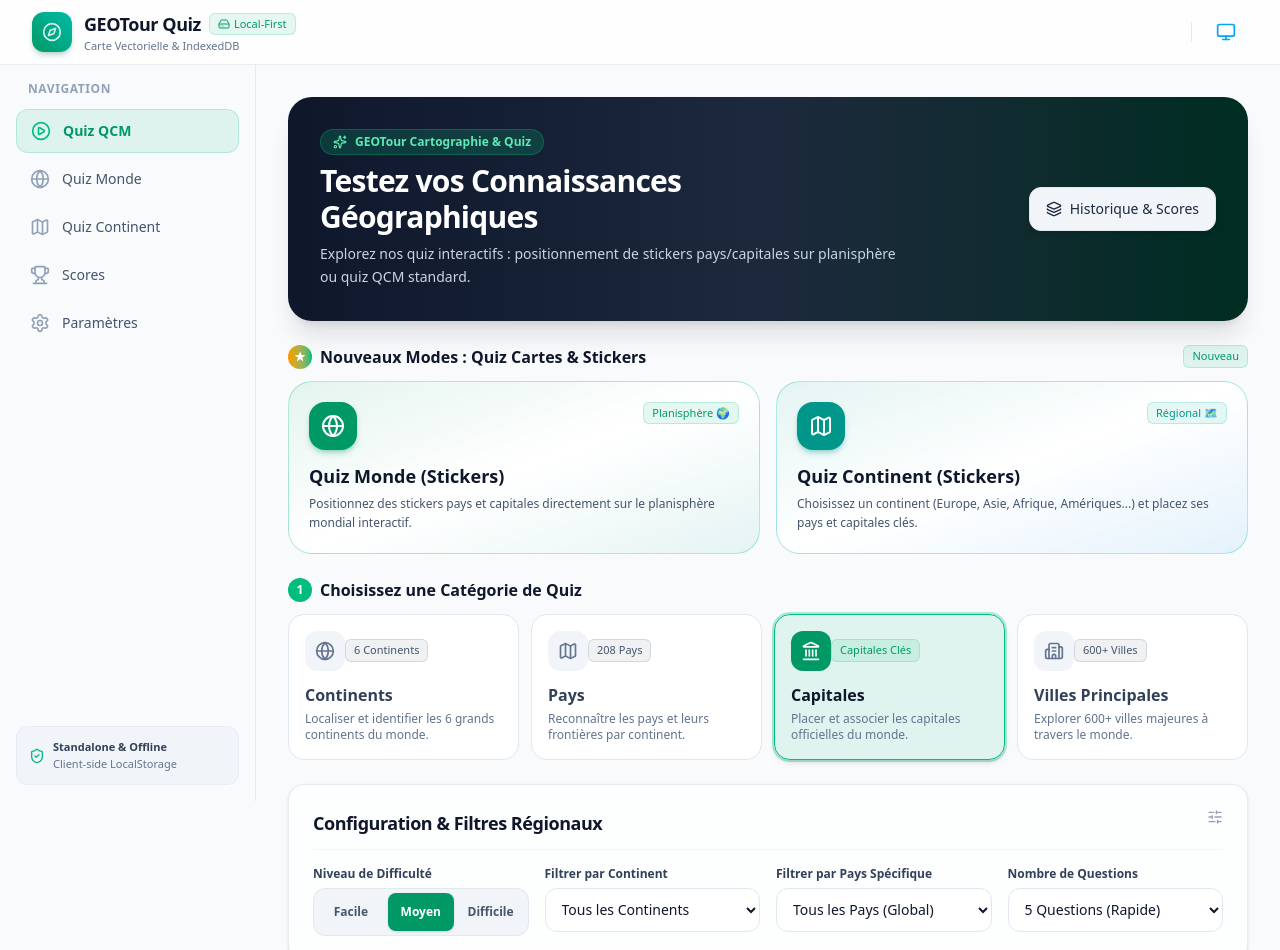
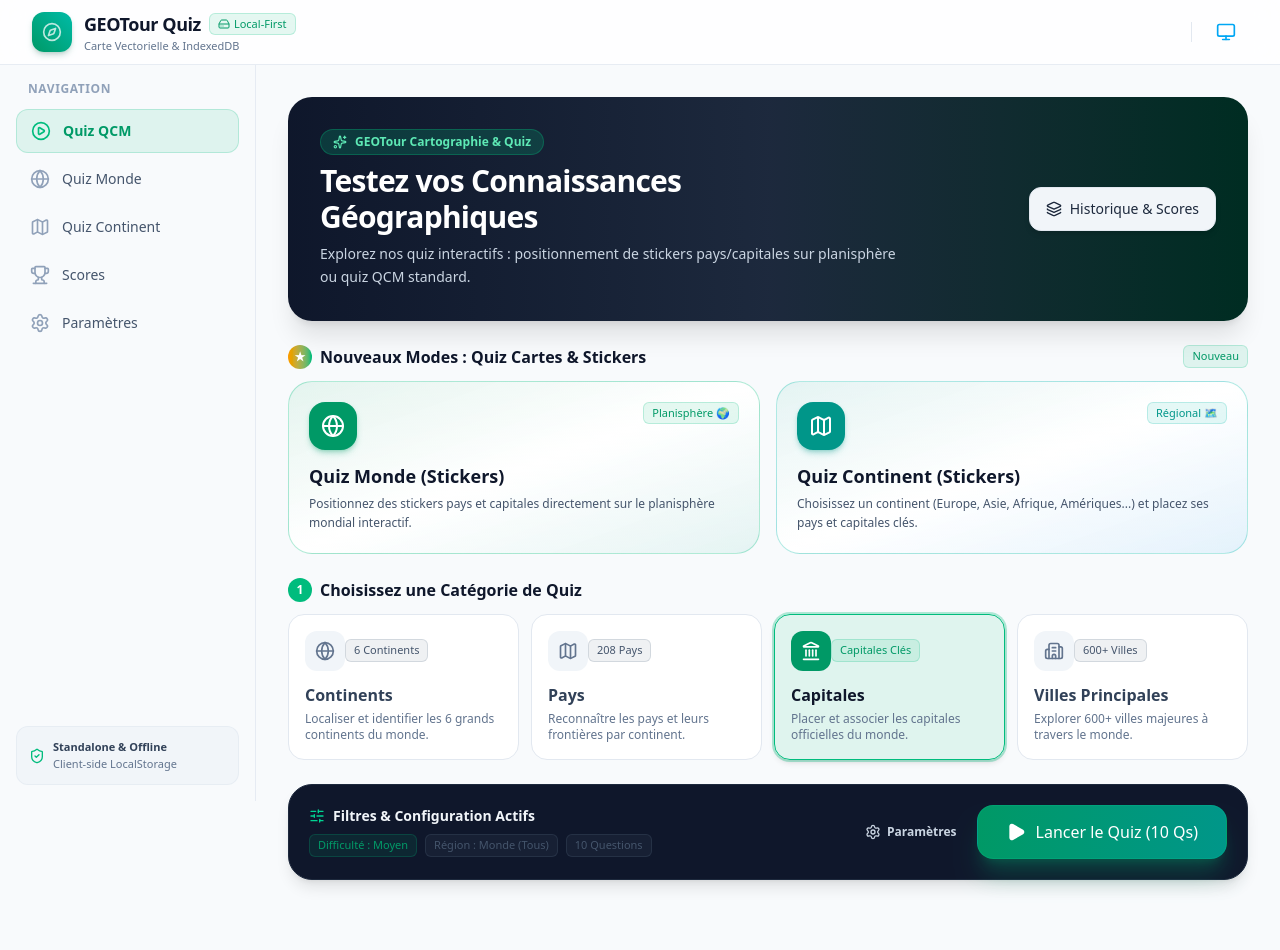
Before and after one commit to vyncce/GeoTour, a Next.js app: page / in a window 1280 px wide. Shown: the top 950 px of the page. After the commit the page ends 912 px from the top, so only its background shows below. Built offline with nearby package versions, Linux system fonts and the light colour scheme; what world-atlas would draw is missing.

Commit message:
feat: déplacer la configuration et les filtres régionaux dans les paramètres

```diff
--- a/src/app/page.tsx
+++ b/src/app/page.tsx
@@ -22,6 +22,10 @@ const INITIAL_PREFERENCES: UserPreferences = {
   compactMode: false,
   notificationsEnabled: true,
   autoSaveInterval: 30,
+  difficulty: 'medium',
+  selectedContinent: '',
+  selectedCountry: '',
+  questionCount: 10,
 };
 
 const INITIAL_APP_STATE: AppState = {
@@ -108,8 +112,10 @@ export default function Home() {
       {/* 1. QUIZ HUB SCREEN */}
       {screenMode === 'hub' && (
         <QuizHub
+          preferences={preferences}
           onStartQuiz={handleStartQuiz}
           onOpenStats={() => setScreenMode('stats')}
+          onOpenSettings={() => setScreenMode('settings')}
           onOpenWorldQuiz={() => setScreenMode('quiz-world')}
           onOpenContinentQuiz={() => setScreenMode('quiz-continent')}
         />
--- a/src/components/features/SettingsPanel.tsx
+++ b/src/components/features/SettingsPanel.tsx
@@ -4,7 +4,9 @@ import React, { useRef } from 'react';
 import { Card } from '@/components/ui/Card';
 import { Button } from '@/components/ui/Button';
 import { UserPreferences, AppState } from '@/types/storage';
-import { Download, Upload, RotateCcw, ShieldCheck } from 'lucide-react';
+import { DifficultyLevel } from '@/types/geo';
+import { CONTINENTS_DATA, getAllCountries } from '@/data/geoDataset';
+import { Download, Upload, RotateCcw, ShieldCheck, SlidersHorizontal } from 'lucide-react';
 
 export interface SettingsPanelProps {
   preferences: UserPreferences;
@@ -22,6 +24,7 @@ export const SettingsPanel: React.FC<SettingsPanelProps> = ({
   onResetState,
 }) => {
   const fileInputRef = useRef<HTMLInputElement>(null);
+  const countriesList = getAllCountries();
 
   const handleExport = () => {
     const dataStr = 'data:text/json;charset=utf-8,' + encodeURIComponent(JSON.stringify(appState, null, 2));
@@ -60,9 +63,102 @@ export const SettingsPanel: React.FC<SettingsPanelProps> = ({
           Paramètres &amp; Gestion Locale
         </h2>
         <p className="text-xs sm:text-sm text-slate-500 dark:text-slate-400">
-          Préférences utilisateur et sauvegarde des données LocalStorage
+          Préférences utilisateur, filtres par défaut des quiz et sauvegarde locale
         </p>
       </div>
+
+      {/* 1. Configuration & Regional Filters Card */}
+      <Card
+        title="Configuration &amp; Filtres Régionaux"
+        description="Personnalisez la difficulté par défaut et les filtres géographiques des quiz"
+        headerAction={<SlidersHorizontal className="h-4 w-4 text-emerald-500" />}
+      >
+        <div className="grid grid-cols-1 sm:grid-cols-2 lg:grid-cols-4 gap-4">
+          {/* Difficulty Level */}
+          <div>
+            <label className="block text-xs font-semibold text-slate-700 dark:text-slate-300 mb-1.5">
+              Niveau de Difficulté
+            </label>
+            <div className="grid grid-cols-3 gap-1 p-1 bg-slate-100 dark:bg-slate-850 rounded-xl border border-slate-200 dark:border-slate-800">
+              {(['easy', 'medium', 'hard'] as DifficultyLevel[]).map((lvl) => (
+                <button
+                  key={lvl}
+                  type="button"
+                  onClick={() => onUpdatePreferences({ difficulty: lvl })}
+                  className={`min-h-9.5 py-1 text-xs font-semibold rounded-lg capitalize transition-all ${
+                    (preferences.difficulty || 'medium') === lvl
+                      ? 'bg-emerald-600 text-white shadow-sm'
+                      : 'text-slate-600 dark:text-slate-400 hover:text-slate-900'
+                  }`}
+                >
+                  {lvl === 'easy' ? 'Facile' : lvl === 'medium' ? 'Moyen' : 'Difficile'}
+                </button>
+              ))}
+            </div>
+          </div>
+
+          {/* Continent Filter */}
+          <div>
+            <label className="block text-xs font-semibold text-slate-700 dark:text-slate-300 mb-1.5">
+              Filtrer par Continent
+            </label>
+            <select
+              value={preferences.selectedContinent || ''}
+              onChange={(e) => {
+                onUpdatePreferences({
+                  selectedContinent: e.target.value,
+                  selectedCountry: '',
+                });
+              }}
+              className="w-full min-h-11 px-3 py-2 text-xs sm:text-sm rounded-xl border border-slate-200 dark:border-slate-800 bg-white dark:bg-slate-900 text-slate-900 dark:text-slate-100 focus:outline-none focus:ring-2 focus:ring-emerald-500/50"
+            >
+              <option value="">Tous les Continents</option>
+              {CONTINENTS_DATA.map((cont) => (
+                <option key={cont.id} value={cont.id}>
+                  {cont.name}
+                </option>
+              ))}
+            </select>
+          </div>
+
+          {/* Country Filter */}
+          <div>
+            <label className="block text-xs font-semibold text-slate-700 dark:text-slate-300 mb-1.5">
+              Filtrer par Pays Spécifique
+            </label>
+            <select
+              value={preferences.selectedCountry || ''}
+              onChange={(e) => onUpdatePreferences({ selectedCountry: e.target.value })}
+              className="w-full min-h-11 px-3 py-2 text-xs sm:text-sm rounded-xl border border-slate-200 dark:border-slate-800 bg-white dark:bg-slate-900 text-slate-900 dark:text-slate-100 focus:outline-none focus:ring-2 focus:ring-emerald-500/50"
+            >
+              <option value="">Tous les Pays (Global)</option>
+              {countriesList
+                .filter((c) => !preferences.selectedContinent || c.continentId === preferences.selectedContinent)
+                .map((c) => (
+                  <option key={c.id} value={c.id}>
+                    {c.flag} {c.name} (5+ Villes)
+                  </option>
+                ))}
+            </select>
+          </div>
+
+          {/* Question Count */}
+          <div>
+            <label className="block text-xs font-semibold text-slate-700 dark:text-slate-300 mb-1.5">
+              Nombre de Questions
+            </label>
+            <select
+              value={preferences.questionCount || 10}
+              onChange={(e) => onUpdatePreferences({ questionCount: Number(e.target.value) })}
+              className="w-full min-h-11 px-3 py-2 text-xs sm:text-sm rounded-xl border border-slate-200 dark:border-slate-800 bg-white dark:bg-slate-900 text-slate-900 dark:text-slate-100 focus:outline-none focus:ring-2 focus:ring-emerald-500/50"
+            >
+              <option value={5}>5 Questions (Rapide)</option>
+              <option value={10}>10 Questions (Standard)</option>
+              <option value={20}>20 Questions (Défi Long)</option>
+            </select>
+          </div>
+        </div>
+      </Card>
 
       <div className="grid grid-cols-1 md:grid-cols-2 gap-6">
         {/* Card 1: User Preferences */}
--- a/src/components/quiz/QuizHub.tsx
+++ b/src/components/quiz/QuizHub.tsx
@@ -4,30 +4,47 @@ import React, { useState } from 'react';
 import { Card } from '@/components/ui/Card';
 import { Button } from '@/components/ui/Button';
 import { Badge } from '@/components/ui/Badge';
-import { QuizCategory, DifficultyLevel, QuizConfig } from '@/types/geo';
-import { CONTINENTS_DATA, getAllCountries } from '@/data/geoDataset';
-import { Globe, Map, Building2, Landmark, Play, Sparkles, Layers, SlidersHorizontal } from 'lucide-react';
+import { QuizCategory, QuizConfig } from '@/types/geo';
+import { UserPreferences } from '@/types/storage';
+import { getContinentById, getCountryById } from '@/data/geoDataset';
+import {
+  Globe,
+  Map,
+  Building2,
+  Landmark,
+  Play,
+  Sparkles,
+  Layers,
+  Settings as SettingsIcon,
+  SlidersHorizontal,
+} from 'lucide-react';
 
 export interface QuizHubProps {
+  preferences?: UserPreferences;
   onStartQuiz: (config: QuizConfig) => void;
   onOpenStats: () => void;
+  onOpenSettings?: () => void;
   onOpenWorldQuiz?: () => void;
   onOpenContinentQuiz?: () => void;
 }
 
 export const QuizHub: React.FC<QuizHubProps> = ({
+  preferences,
   onStartQuiz,
   onOpenStats,
+  onOpenSettings,
   onOpenWorldQuiz,
   onOpenContinentQuiz,
 }) => {
   const [selectedCategory, setSelectedCategory] = useState<QuizCategory>('capitals');
-  const [difficulty, setDifficulty] = useState<DifficultyLevel>('medium');
-  const [selectedContinent, setSelectedContinent] = useState<string>('');
-  const [selectedCountry, setSelectedCountry] = useState<string>('');
-  const [questionCount, setQuestionCount] = useState<number>(5);
 
-  const countriesList = getAllCountries();
+  const difficulty = preferences?.difficulty || 'medium';
+  const selectedContinent = preferences?.selectedContinent || '';
+  const selectedCountry = preferences?.selectedCountry || '';
+  const questionCount = preferences?.questionCount || 10;
+
+  const continentObj = selectedContinent ? getContinentById(selectedContinent) : null;
+  const countryObj = selectedCountry ? getCountryById(selectedCountry) : null;
 
   const handleLaunch = () => {
     onStartQuiz({
@@ -197,105 +214,45 @@ export const QuizHub: React.FC<QuizHubProps> = ({
         </div>
       </div>
 
-      {/* 2. Configuration Options (Filters & Difficulty) */}
-      <Card title="Configuration &amp; Filtres Régionaux" headerAction={<SlidersHorizontal className="h-4 w-4 text-slate-400" />}>
-        <div className="grid grid-cols-1 sm:grid-cols-2 lg:grid-cols-4 gap-4">
-          {/* Difficulty Level */}
-          <div>
-            <label className="block text-xs font-semibold text-slate-700 dark:text-slate-300 mb-1.5">
-              Niveau de Difficulté
-            </label>
-            <div className="grid grid-cols-3 gap-1 p-1 bg-slate-100 dark:bg-slate-850 rounded-xl border border-slate-200 dark:border-slate-800">
-              {(['easy', 'medium', 'hard'] as DifficultyLevel[]).map((lvl) => (
-                <button
-                  key={lvl}
-                  type="button"
-                  onClick={() => setDifficulty(lvl)}
-                  className={`min-h-9.5 py-1 text-xs font-semibold rounded-lg capitalize transition-all ${
-                    difficulty === lvl
-                      ? 'bg-emerald-600 text-white shadow-sm'
-                      : 'text-slate-600 dark:text-slate-400 hover:text-slate-900'
-                  }`}
-                >
-                  {lvl === 'easy' ? 'Facile' : lvl === 'medium' ? 'Moyen' : 'Difficile'}
-                </button>
-              ))}
+      {/* 2. Active Configuration Summary (Configured in Settings) */}
+      <div className="flex flex-col sm:flex-row items-stretch sm:items-center justify-between gap-4 p-4 sm:p-5 rounded-3xl bg-slate-900 border border-slate-800 text-white shadow-lg">
+        <div className="space-y-1">
+          <div className="flex items-center gap-2">
+            <SlidersHorizontal className="h-4 w-4 text-emerald-400" />
+            <h4 className="text-sm font-bold text-slate-100">Filtres &amp; Configuration Actifs</h4>
+          </div>
+          <div className="flex flex-wrap items-center gap-2 pt-1">
+            <Badge variant="emerald" size="sm">
+              Difficulté : {difficulty === 'easy' ? 'Facile' : difficulty === 'medium' ? 'Moyen' : 'Difficile'}
+            </Badge>
+            <Badge variant="slate" size="sm">
+              Région : {countryObj ? `${countryObj.flag} ${countryObj.name}` : continentObj ? continentObj.name : 'Monde (Tous)'}
+            </Badge>
+            <Badge variant="slate" size="sm">
+              {questionCount} Questions
+            </Badge>
           </div>
         </div>
 
-          {/* Continent Filter */}
-          <div>
-            <label className="block text-xs font-semibold text-slate-700 dark:text-slate-300 mb-1.5">
-              Filtrer par Continent
-            </label>
-            <select
-              value={selectedContinent}
-              onChange={(e) => {
-                setSelectedContinent(e.target.value);
-                setSelectedCountry('');
-              }}
-              className="w-full min-h-11 px-3 py-2 text-xs sm:text-sm rounded-xl border border-slate-200 dark:border-slate-800 bg-white dark:bg-slate-900 text-slate-900 dark:text-slate-100 focus:outline-none focus:ring-2 focus:ring-emerald-500/50"
-            >
-              <option value="">Tous les Continents</option>
-              {CONTINENTS_DATA.map((cont) => (
-                <option key={cont.id} value={cont.id}>
-                  {cont.name}
-                </option>
-              ))}
-            </select>
-          </div>
+        <div className="flex items-center gap-2 shrink-0">
+          {onOpenSettings && (
+            <Button variant="ghost" size="sm" onClick={onOpenSettings} className="min-h-11 text-slate-300 hover:text-white">
+              <SettingsIcon className="h-4 w-4" />
+              <span className="text-xs font-semibold">Paramètres</span>
+            </Button>
+          )}
 
-          {/* Country Filter (5+ cities) */}
-          <div>
-            <label className="block text-xs font-semibold text-slate-700 dark:text-slate-300 mb-1.5">
-              Filtrer par Pays Spécifique
-            </label>
-            <select
-              value={selectedCountry}
-              onChange={(e) => setSelectedCountry(e.target.value)}
-              className="w-full min-h-11 px-3 py-2 text-xs sm:text-sm rounded-xl border border-slate-200 dark:border-slate-800 bg-white dark:bg-slate-900 text-slate-900 dark:text-slate-100 focus:outline-none focus:ring-2 focus:ring-emerald-500/50"
-            >
-              <option value="">Tous les Pays (Global)</option>
-              {countriesList
-                .filter((c) => !selectedContinent || c.continentId === selectedContinent)
-                .map((c) => (
-                  <option key={c.id} value={c.id}>
-                    {c.flag} {c.name} (5+ Villes)
-                  </option>
-                ))}
-            </select>
-          </div>
-
-          {/* Question Count */}
-          <div>
-            <label className="block text-xs font-semibold text-slate-700 dark:text-slate-300 mb-1.5">
-              Nombre de Questions
-            </label>
-            <select
-              value={questionCount}
-              onChange={(e) => setQuestionCount(Number(e.target.value))}
-              className="w-full min-h-11 px-3 py-2 text-xs sm:text-sm rounded-xl border border-slate-200 dark:border-slate-800 bg-white dark:bg-slate-900 text-slate-900 dark:text-slate-100 focus:outline-none focus:ring-2 focus:ring-emerald-500/50"
-            >
-              <option value={5}>5 Questions (Rapide)</option>
-              <option value={10}>10 Questions (Standard)</option>
-              <option value={20}>20 Questions (Défi Long)</option>
-            </select>
-          </div>
-        </div>
-      </Card>
-
-      {/* Launch Action */}
-      <div className="flex justify-end pt-2">
           <Button
             variant="primary"
             size="lg"
             onClick={handleLaunch}
-          className="w-full sm:w-auto px-8 shadow-xl shadow-emerald-600/30"
+            className="w-full sm:w-auto px-7 shadow-xl shadow-emerald-600/30"
           >
             <Play className="h-5 w-5 fill-current" />
             Lancer le Quiz ({questionCount} Qs)
           </Button>
         </div>
       </div>
+    </div>
   );
 };
```
Also changed, not shown: src/types/storage.ts (+7 -0 lines). Lines whose indentation alone changed are shown as unchanged.
